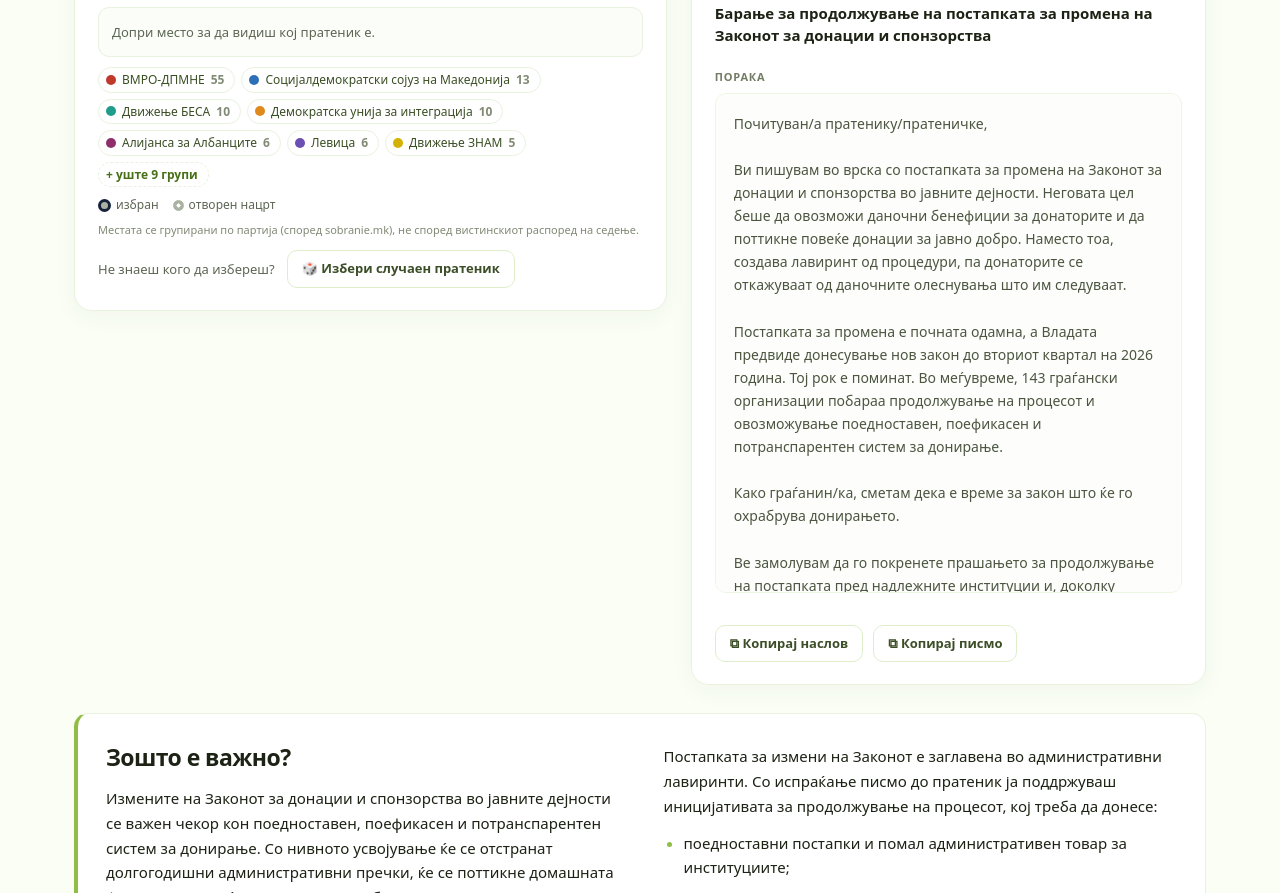
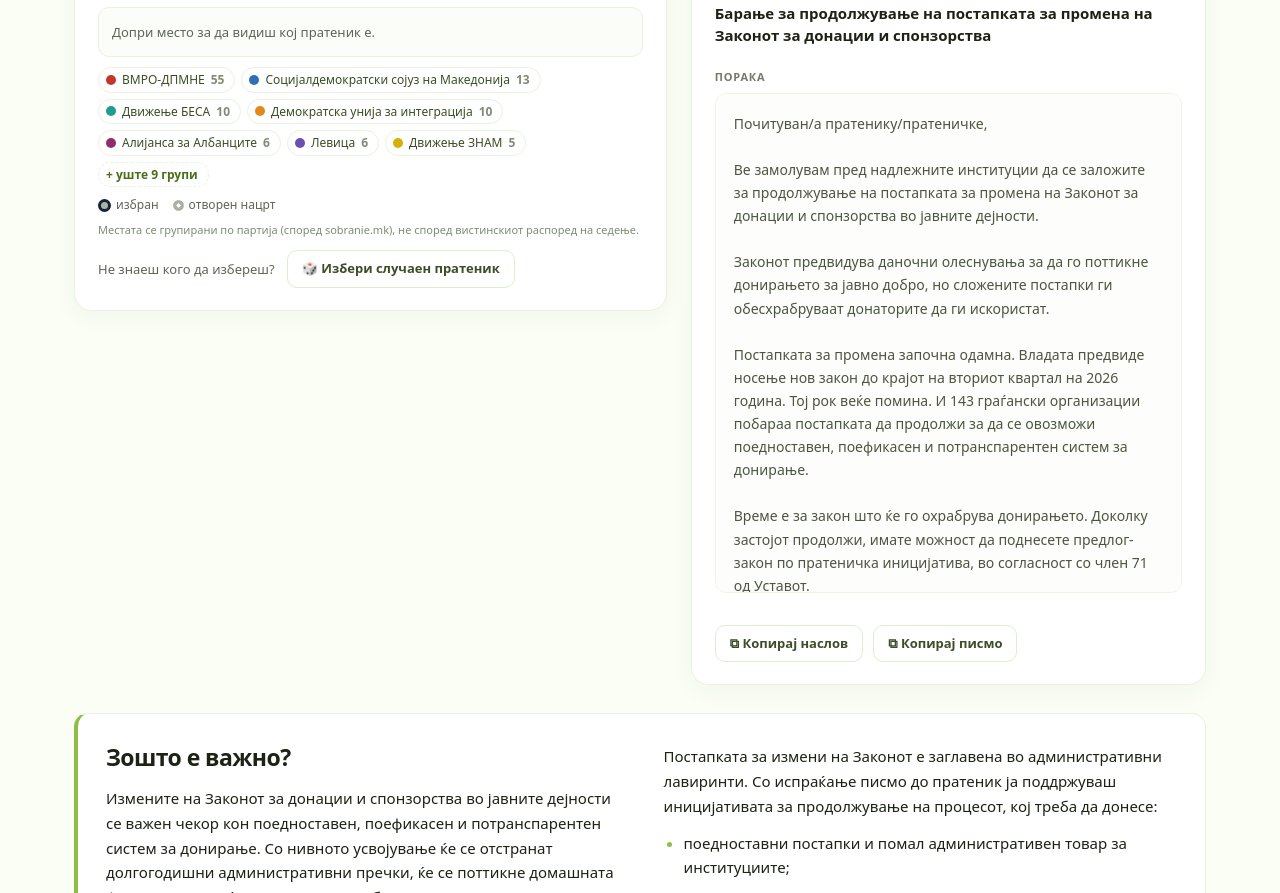
Before and after one commit to pledge2025/pisi-do-pratenik, a plain HTML site: page index.html in a window 1280 px wide. Shown: the part 1153-2046 px from the top of the page. Drawn offline with Linux system fonts and the light colour scheme.

Commit message:
Add files via upload

```diff
--- a/index.html
+++ b/index.html
@@ -1630,15 +1630,17 @@
 </section>
 <div class="letter-content"><h3 class="letter-h">Текст на писмото</h3><p class="letter-sub">Можеш да ја испратиш подготвената порака како што е, или да ѝ дадеш личен печат: додади или измени што сакаш во твојата е-пошта пред да ја испратиш.</p><div class="field-label">Наслов / Subject</div><p class="subject" id="subject">Барање за продолжување на постапката за промена на Законот за донации и спонзорства</p><div class="field-label">Порака</div><pre class="letter-body" id="letter">Почитуван/а пратенику/пратеничке,
 
-Ви пишувам во врска со постапката за промена на Законот за донации и спонзорства во јавните дејности. Неговата цел беше да овозможи даночни бенефиции за донаторите и да поттикне повеќе донации за јавно добро. Наместо тоа, создава лавиринт од процедури, па донаторите се откажуваат од даночните олеснувања што им следуваат.
+Ве замолувам пред надлежните институции да се заложите за продолжување на постапката за промена на Законот за донации и спонзорства во јавните дејности.
 
-Постапката за промена е почната одамна, а Владата предвиде донесување нов закон до вториот квартал на 2026 година. Тој рок е поминат. Во меѓувреме, 143 граѓански организации побараа продолжување на процесот и овозможување поедноставен, поефикасен и потранспарентен систем за донирање.
+Законот предвидува даночни олеснувања за да го поттикне донирањето за јавно добро, но сложените постапки ги обесхрабруваат донаторите да ги искористат.
 
-Како граѓанин/ка, сметам дека е време за закон што ќе го охрабрува донирањето.
+Постапката за промена започна одамна. Владата предвиде носење нов закон до крајот на вториот квартал на 2026 година. Тој рок веќе помина. И 143 граѓански организации побараа постапката да продолжи за да се овозможи поедноставен, поефикасен и потранспарентен систем за донирање.
 
-Ве замолувам да го покренете прашањето за продолжување на постапката пред надлежните институции и, доколку процесот остане во застој, да ја разгледате можноста за поднесување предлог-закон по пратеничка иницијатива, согласно член 71 од Уставот. За дополнителни информации, Ве упатувам на Здружението Конект (konekt@konekt.org.mk), кое веќе 15 години работи на оваа тематика.
+Време е за закон што ќе го охрабрува донирањето. Доколку застојот продолжи, имате можност да поднесете предлог-закон по пратеничка иницијатива, во согласност со член 71 од Уставот.
 
-Би Ви бил/а благодарен/на за конкретен одговор за можните следни чекори.
+За повеќе информации може да се обратите до Конект (konekt@konekt.org.mk).
+
+Благодарам за издвоеното време.
 
 Со почит,</pre></div>
 <div class="copy-actions"><button class="btn" id="copy-subject" type="button">⧉ Копирај наслов</button><button class="btn" id="copy-letter" type="button">⧉ Копирај писмо</button></div>
```
